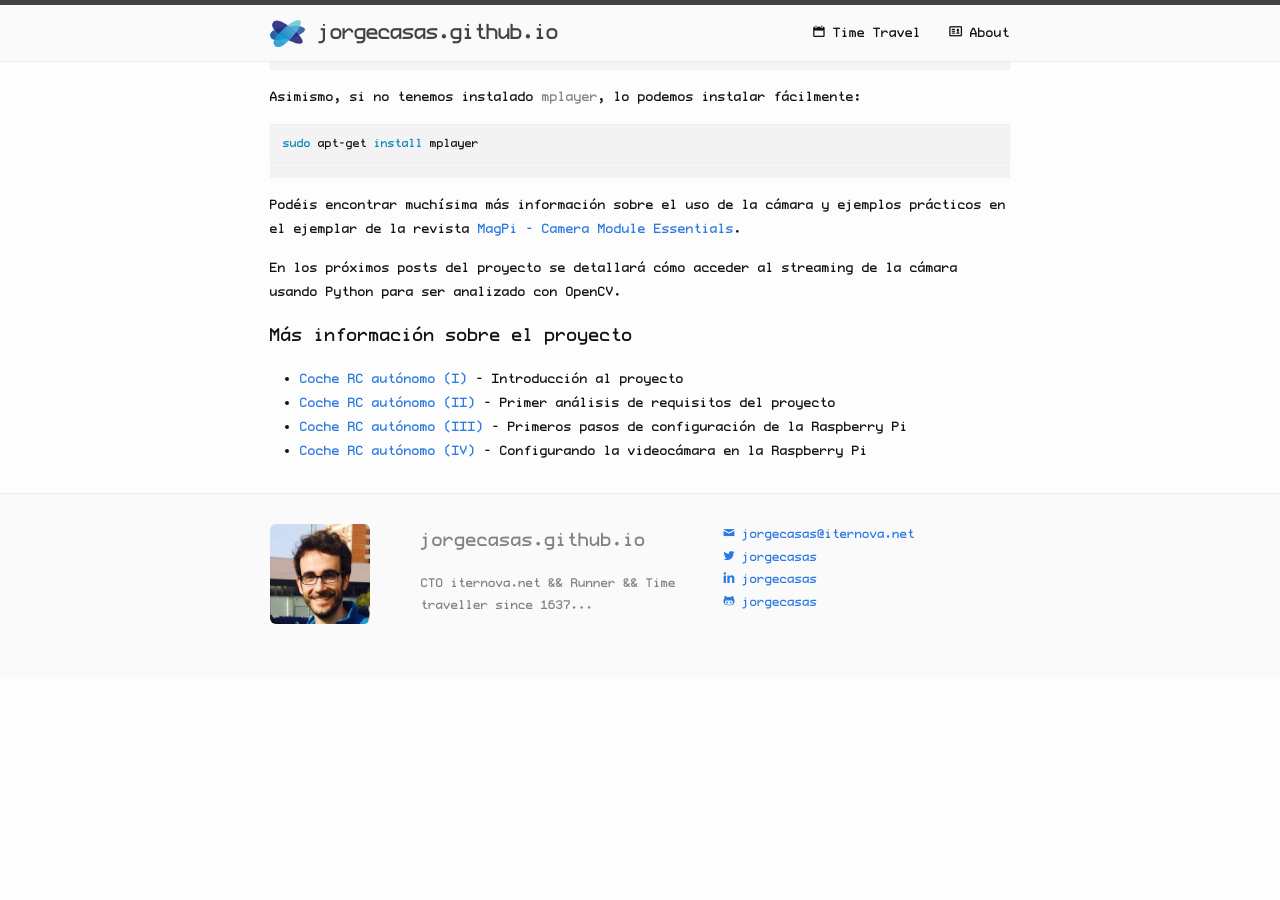
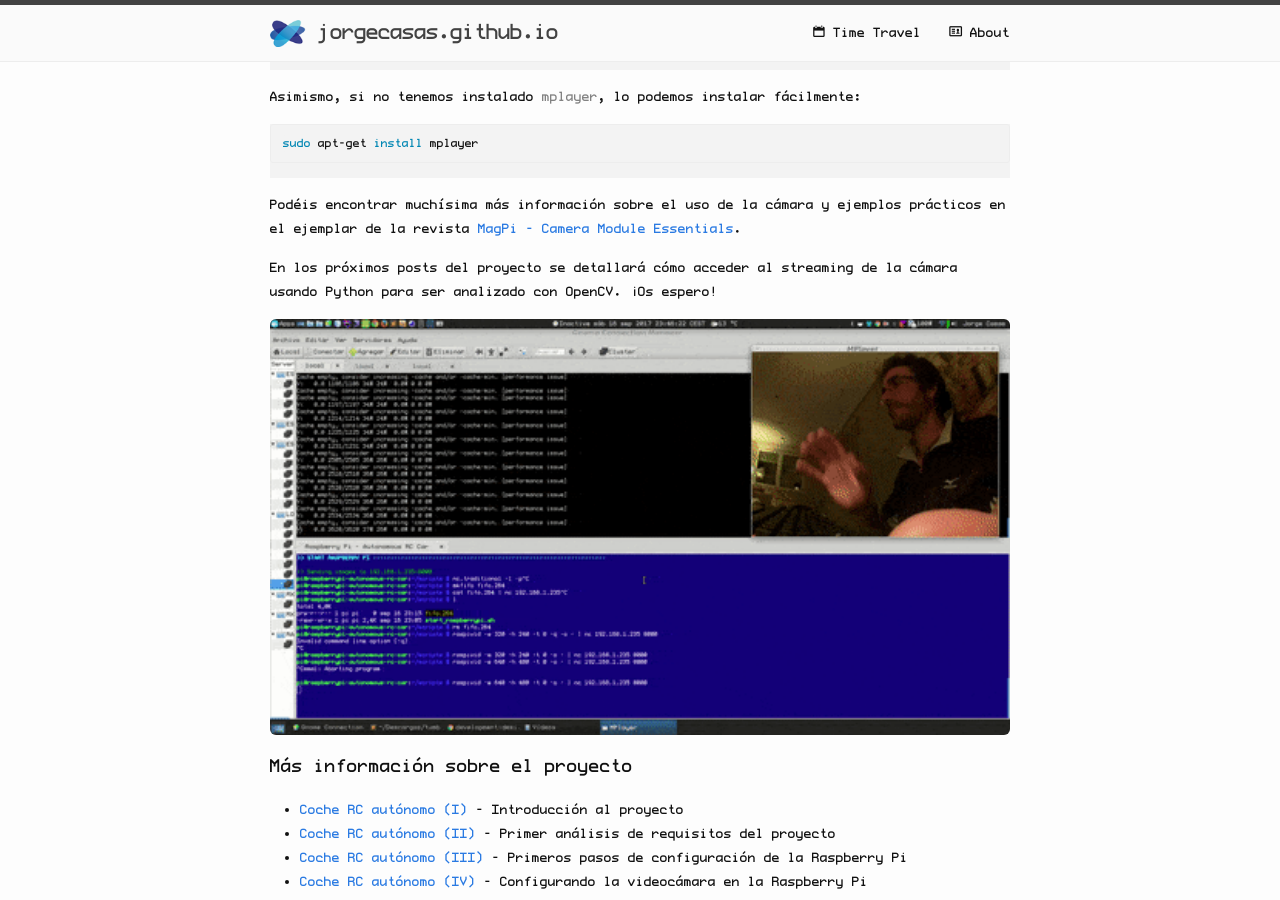
Before and after one commit to jorgecasas/jorgecasas.github.io, a Jekyll site: the page built from _posts/2017-09-16-autonomous-rc-car-iv.markdown, in a window 1280 px wide and 900 px high, scrolled down 2669 px. Built offline with Jekyll 4.4.1, drawn with Linux system fonts in a browser that asks for light colours; comment, search, counter and statistics services are not loaded; before the commit the page ends 3347 px from its top, so only the background shows below that.

Commit message:
Added GIF autonomous-rc-car camera in action

```diff
--- a/_posts/2017-09-16-autonomous-rc-car-iv.markdown
+++ b/_posts/2017-09-16-autonomous-rc-car-iv.markdown
@@ -77,7 +77,9 @@ sudo apt-get install mplayer
 
 Podéis encontrar muchísima más información sobre el uso de la cámara y ejemplos prácticos en el ejemplar de la revista [MagPi - Camera Module Essentials](https://www.raspberrypi.org/magpi/camera-module-essentials/).
 
-En los próximos posts del proyecto se detallará cómo acceder al streaming de la cámara usando Python para ser analizado con OpenCV.
+En los próximos posts del proyecto se detallará cómo acceder al streaming de la cámara usando Python para ser analizado con OpenCV. ¡Os espero!
+
+![Videocámara en acción](/assets/images/2017-09-16-autonomous-rc-car-iv-03.gif)
 
 
 ## Más información sobre el proyecto
```
Also changed, not shown: assets/images/2017-09-16-autonomous-rc-car-iv-03.gif (added).
